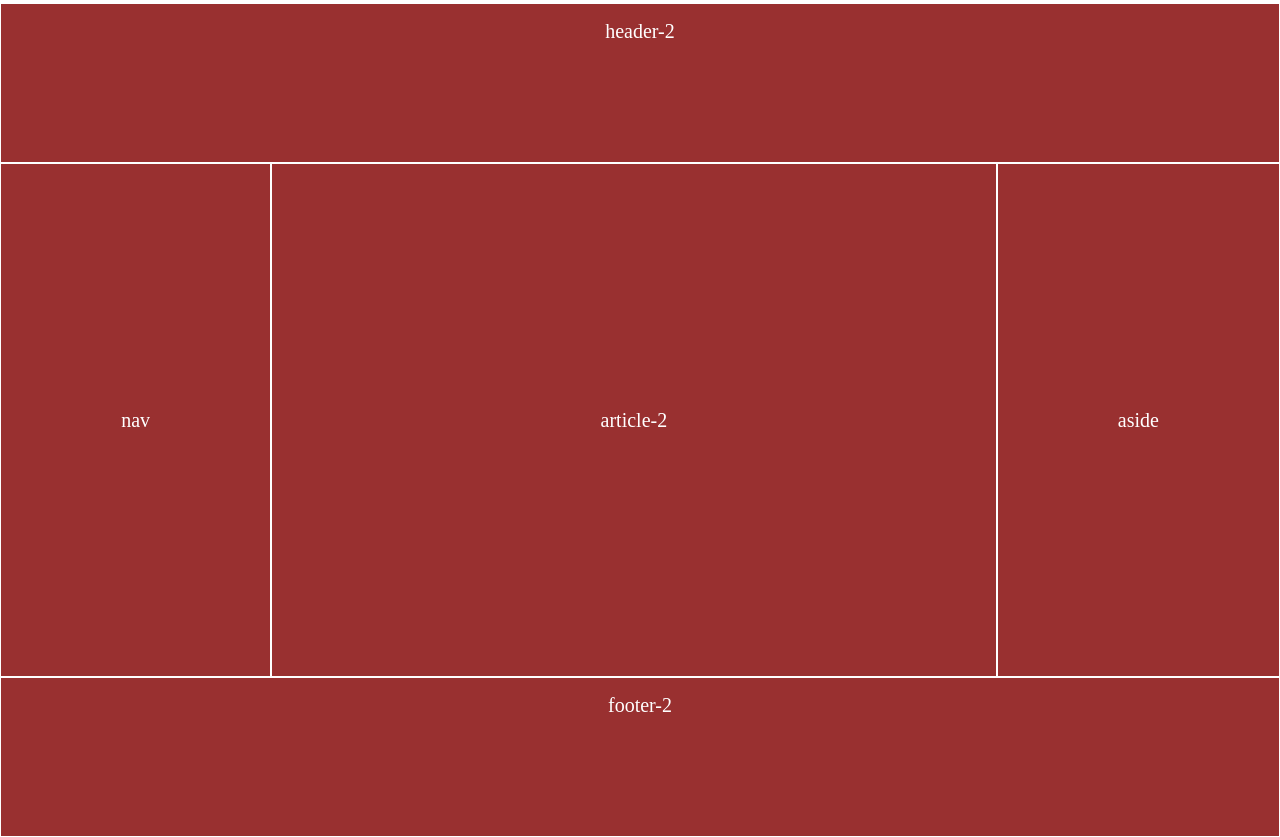
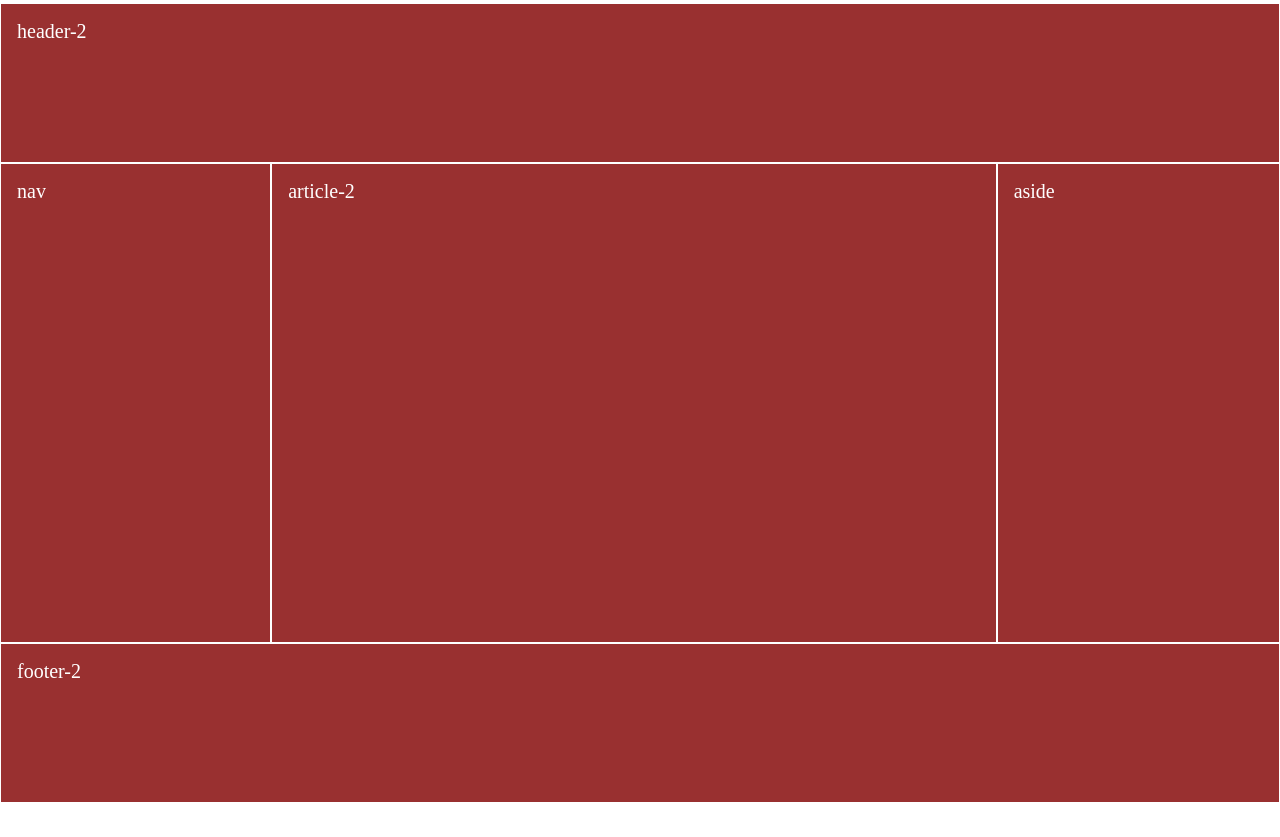
Before and after one commit to DonCode86/esercizi-flex, a plain HTML site: page index.html in a window 1280 px wide. Shown: the part 807-1644 px from the top of the page. Drawn offline with Linux system fonts and the light colour scheme.

Commit message:
migliorie layout 2

```diff
--- a/css/style.css
+++ b/css/style.css
@@ -14,7 +14,6 @@ body {
     font-weight: 300;
     color:white;
     font-size: 20px;
-    text-align: center;
 }
 
 .item {
@@ -80,8 +79,6 @@ body {
 .main-2 {
     display: flex;
     min-height: 60vh;
-    justify-content: center;
-    line-height: 60vh;
 }
 
 .nav-menu, .aside {
--- a/index.html
+++ b/index.html
@@ -36,5 +36,8 @@
         <div class="item-2 footer-2">footer-2</div>
     </footer>
     <!-- /LAYOUT2 -->
+    <!-- LAYOUT3 -->
+    <div class="item-3 header-left-3">header-left</div>
+    <!-- /LAYOUT3 -->
 </body>
 </html>
```
